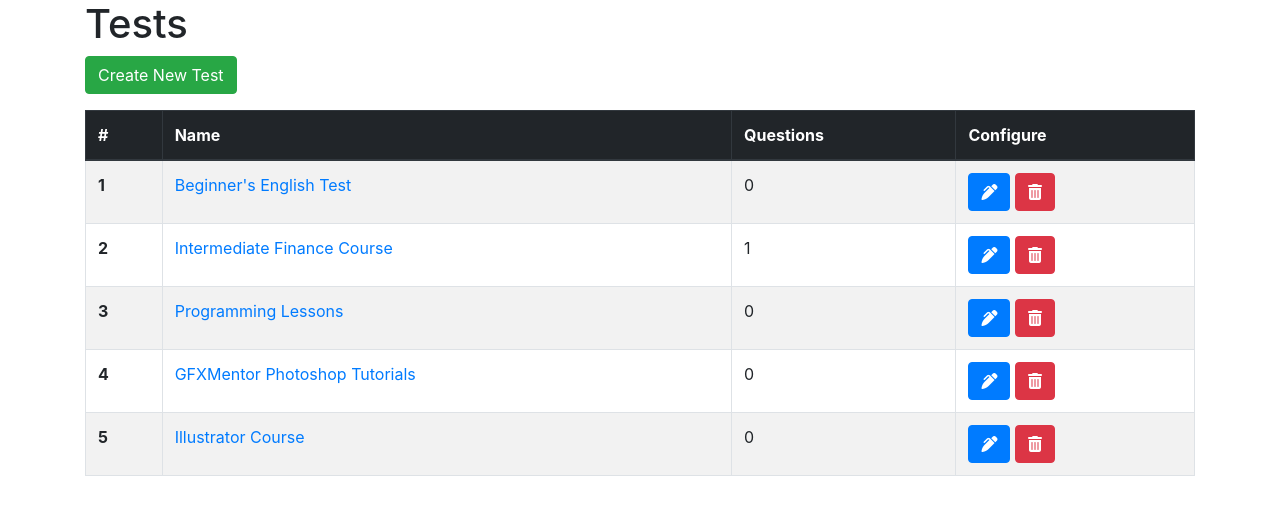
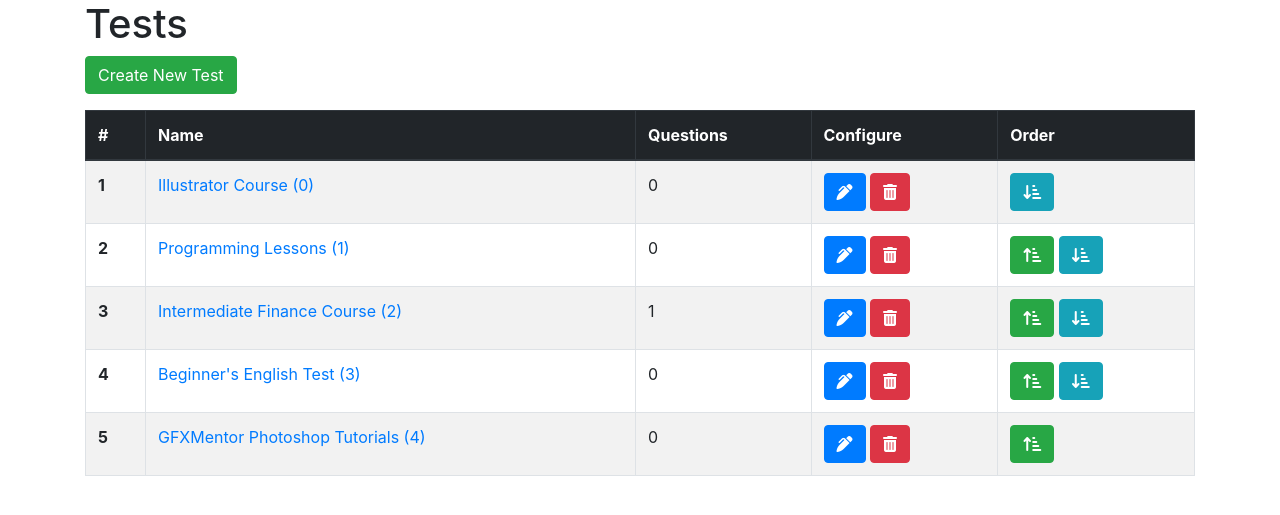
Before and after one commit to hassanaziz0012/lessons-with-a-native, a Django app: page /tests/ in a window 1280 px wide. Shown: the part 56-571 px from the top of the page. Run offline with Django 3.2, Linux system fonts and the light colour scheme; data comes from the database, SQL or seed files in the repository; both versions use the stored data as it was after the commit; some libraries are stand-ins or nearby versions.

Commit message:
Added ordering tests functionality

```diff
--- a/main/models.py
+++ b/main/models.py
@@ -16,12 +16,16 @@ class Test(models.Model):
 
     test_status_due = models.ManyToManyField('StudentProfile', related_name='test_status_due')
 
+    test_order = models.IntegerField(default=0)
+
     def __str__(self) -> str:
         return f"{self.test_name}"
 
     def __repr__(self) -> str:
         return f"<{self.test_name}>"
 
+class TestOrder(models.Model):
+    test_bool = models.BooleanField()
 
 class StudentProfile(models.Model):
     username = models.CharField(max_length=100, blank=False)
--- a/main/templates/main/profile.html
+++ b/main/templates/main/profile.html
@@ -36,7 +36,7 @@
                         <span class="badge badge-danger">Repeat</span>
                         <span class="badge badge-info">Due in {{test.test_repeat_due}} lessons</span>
                     {% elif test.test_status_due %}
-                        <span class="badge badge-success">Due</span>
+                        <span class="badge badge-warning">Due</span>
                     {% else %}
                         <span class="badge badge-secondary">Status Unknown</span>
                     {% endif %}
--- a/main/templates/main/test_score_good.html
+++ b/main/templates/main/test_score_good.html
@@ -35,7 +35,7 @@
 
                 <td>
                     {% if profile in test.test_status_due.all %}
-                        <span class="badge badge-success">Due</span>
+                        <span class="badge badge-warning">Due</span>
                     {% endif %}
 
                     {% if profile in test.test_status_new.all %}
--- a/main/templates/main/test_score_needs_work.html
+++ b/main/templates/main/test_score_needs_work.html
@@ -33,7 +33,7 @@
 
                 <td>
                     {% if profile in test.test_status_due.all %}
-                        <span class="badge badge-success">Due</span>
+                        <span class="badge badge-warning">Due</span>
                     {% endif %}
 
                     {% if profile in test.test_status_new.all %}
--- a/main/templates/main/tests.html
+++ b/main/templates/main/tests.html
@@ -43,13 +43,14 @@
 </div>
 </div>
 
-<table class="table table-striped table-bordered">
+<table id="testsTable" class="table table-striped table-bordered">
     <thead class="thead-dark">
         <tr>
             <th scope="col">#</th>
             <th scope="col">Name</th>
             <th scope="col">Questions</th>
             <th scope="col">Configure</th>
+            <th scope="col">Order</th>
         </tr>
     </thead>
 
@@ -59,7 +60,7 @@
                 <th scope="row">{{forloop.counter}}</th>
                 <td>
                     <a href="{% url 'test' test.id %}">
-                        {{test.test_name}}
+                        {{test.test_name}} ({{ test.test_order }})
                     </a>
                 </td>
                 <td>{%filter_questions_per_test questions test.id%}</td>
@@ -141,14 +142,21 @@
                         </div>
                     </div>
                 </td>
+                <td>
+                    {% if test.test_order != 0 %}
+                        <a href="{% url 'test-move-up' test.id %}">
+                            <button title="Move Up" class="btn btn-success move up"><i class="fas fa-sort-amount-up-alt"></i></button>
+                        </a>
+                    {% endif %}
+                    {% if test.test_order != last_test %}
+                        <a href="{% url 'test-move-down' test.id %}">
+                            <button title="Move Down" class="btn btn-info move down"><i class="fas fa-sort-amount-down-alt"></i></button>
+                        </a>
+                    {% endif %}
+                </td>
             </tr>
         {% endfor %}
     </tbody>
 </table>
 
-
-
-
-
-
 {% endblock content %}
--- a/main/templatetags/tags.py
+++ b/main/templatetags/tags.py
@@ -8,3 +8,7 @@ def filter_questions_per_test(questions, test_id):
     length_of_questions = len(questions_per_test)
 
     return length_of_questions
+
+@register.simple_tag(name='get_ordered_tests')
+def get_ordered_tests(tests, test_id):
+    return tests.filter(pk=test_id)
--- a/main/urls.py
+++ b/main/urls.py
@@ -24,4 +24,7 @@ urlpatterns = [
     path('tests/take/<int:test_id>/profile/<int:profile_id>/results/good', views.test_score_good, name='test-score-good'),
     path('tests/take/<int:test_id>/profile/<int:profile_id>/results/needs-work', views.test_score_needs_work, name='test-score-needs-work'),
 
+    path('tests/<int:test_id>/move/up', views.test_move_up, name='test-move-up'),
+    path('tests/<int:test_id>/move/down', views.test_move_down, name='test-move-down'),
+
 ]
--- a/main/views.py
+++ b/main/views.py
@@ -10,6 +10,12 @@ from .models import StudentProfile, Test, Question
 
 
 def write_to_file(content):
+    '''Used mostly for debugging purposes.
+
+    We write some data to a text file to see what that data contains. Using print() statements could work
+    as well, but is not very neat, especially when you consider how cluttered the Terminal gets when the
+    Django server is running.
+    '''
     with open('sample_log.txt', 'a') as file:
         file.write(content)
 
@@ -97,6 +103,9 @@ def delete_profile(request, profile_id):
 
 def tests(request):
     tests = Test.objects.all()
+
+    tests = Test.objects.all().order_by('test_order')
+
     questions = Question.objects.all()
     profiles = StudentProfile.objects.all()
 
@@ -106,7 +115,11 @@ def tests(request):
 
         if c_form.is_valid():
             c_form.save(commit=False)
-            test = Test(test_name = c_form.cleaned_data['test_name'], test_directions = c_form.cleaned_data['test_directions'])
+            test = Test(
+                test_name = c_form.cleaned_data['test_name'],
+                test_directions = c_form.cleaned_data['test_directions'],
+                test_order = len(Test.objects.all()),
+                )
             test.save()
 
             for profile in profiles:
@@ -118,9 +131,6 @@ def tests(request):
 
             return redirect('tests')
 
-        # if u_form.is_valid():
-        #     u_form.save(commit=False)
-        #     messages.success(request, 'This test has been updated.', extra_tags='alert alert-primary')
     else:
         c_form = CreateTestForm()
         u_form = UpdateTestForm()
@@ -131,6 +141,7 @@ def tests(request):
         'questions': questions,
         'form': c_form,
         'u_form': u_form,
+        'last_test': len(Test.objects.all()) - 1
     }
     return render(request, 'main/tests.html', context=context)
 
@@ -253,10 +264,7 @@ def profile(request, profile_username):
     }
     return render(request, 'main/profile.html', context=context)
 
-# TODO: When you take a test, you should be taken to the next Due or New test. Since we had difficulties
-# implementing that, we can do something like this: We provide a button group, with each button linking to
-# a test that is either Due or New. The user can select the next test to take. There will also be a final
-# button that takes you to the Student's Profile page. This shouldn't be too hard to implement.
+
 def test_score_good(request, test_id, profile_id):
     test = Test.objects.filter(pk=test_id).first()
     profile = StudentProfile.objects.filter(pk=profile_id).first()
@@ -320,3 +328,35 @@ def test_score_needs_work(request, test_id, profile_id):
     # Check if another test is currently Due/New, if so, then load that test next. Otherwise, return to the profile page.
     context = {'title': f'{test.test_name} - Graded Needs Work', 'profile': profile, 'tests': Test.objects.all()}
     return render(request, 'main/test_score_needs_work.html', context=context)
+
+
+def test_move_up(request, test_id):
+    test = Test.objects.filter(pk=test_id).first()
+
+    # prev_test: The test in the previous row of the table, right below the selected test in the table.
+    prev_test = Test.objects.filter(test_order=test.test_order-1).first()
+    selected_test_order  = test.test_order
+
+    test.test_order = prev_test.test_order
+    prev_test.test_order = selected_test_order
+
+    test.save()
+    prev_test.save()
+
+    return redirect('tests')
+
+
+def test_move_down(request, test_id):
+    test = Test.objects.filter(pk=test_id).first()
+
+    # next_test: The test in the next row of the table, right below the selected test in the table.
+    next_test = Test.objects.filter(test_order=test.test_order+1).first()
+    selected_test_order  = test.test_order
+
+    test.test_order = next_test.test_order
+    next_test.test_order = selected_test_order
+
+    test.save()
+    next_test.save()
+
+    return redirect('tests')
```
Also changed, not shown: db.sqlite3, main/migrations/0011_testorder.py (added), main/migrations/0012_auto_20210125_1533.py (added), main/migrations/0013_test_test_order.py (added), main/migrations/0014_remove_test_test_order.py (added), main/migrations/0015_test_test_order.py (added), main/migrations/0016_auto_20210125_1701.py (added), main/migrations/0017_auto_20210125_1702.py (added), main/migrations/0018_auto_20210125_1711.py (added), main/migrations/0019_remove_test_test_order.py (added), main/migrations/0020_auto_20210125_1713.py (added), main/migrations/0021_test_test_order.py (added).
